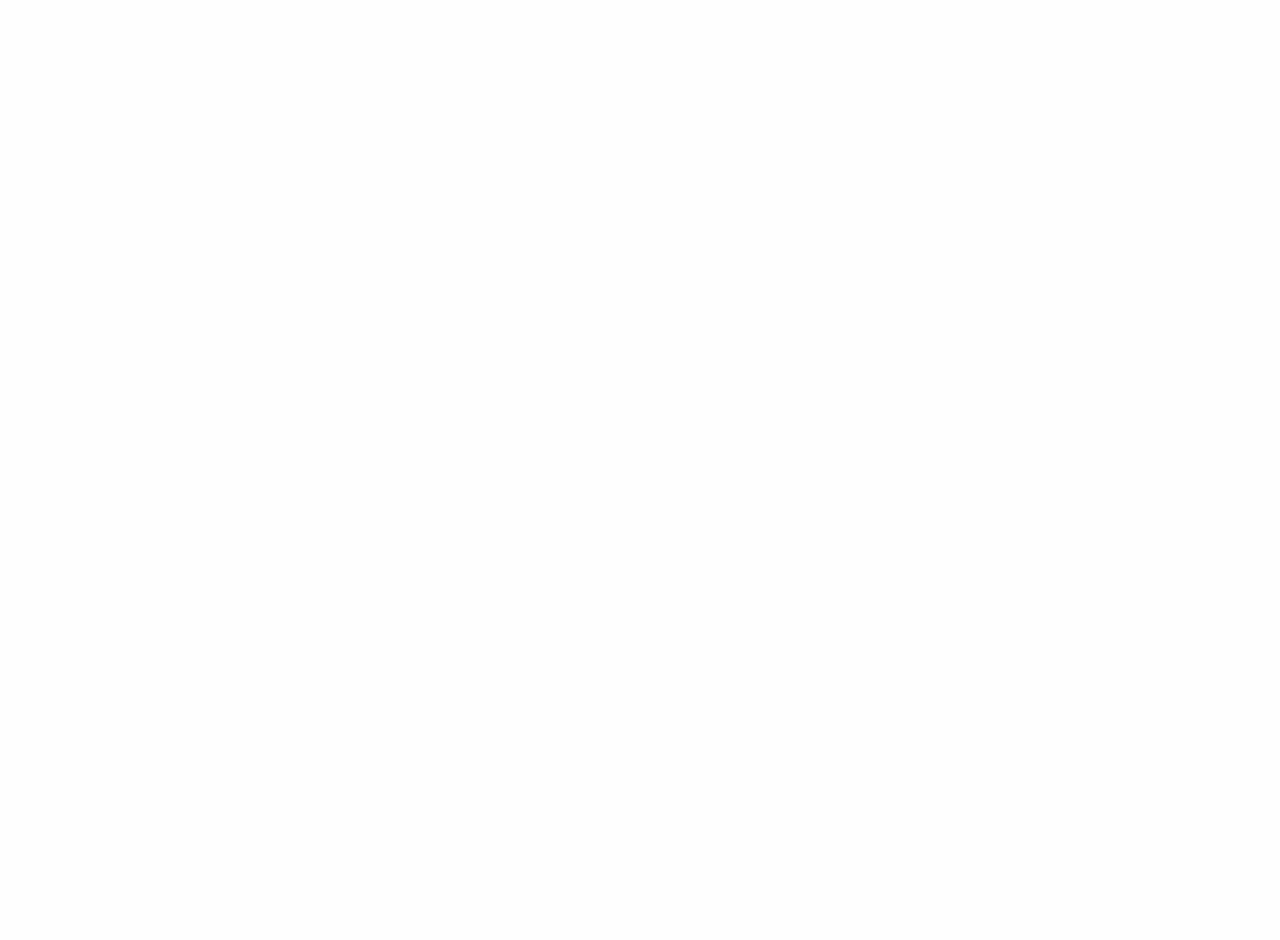
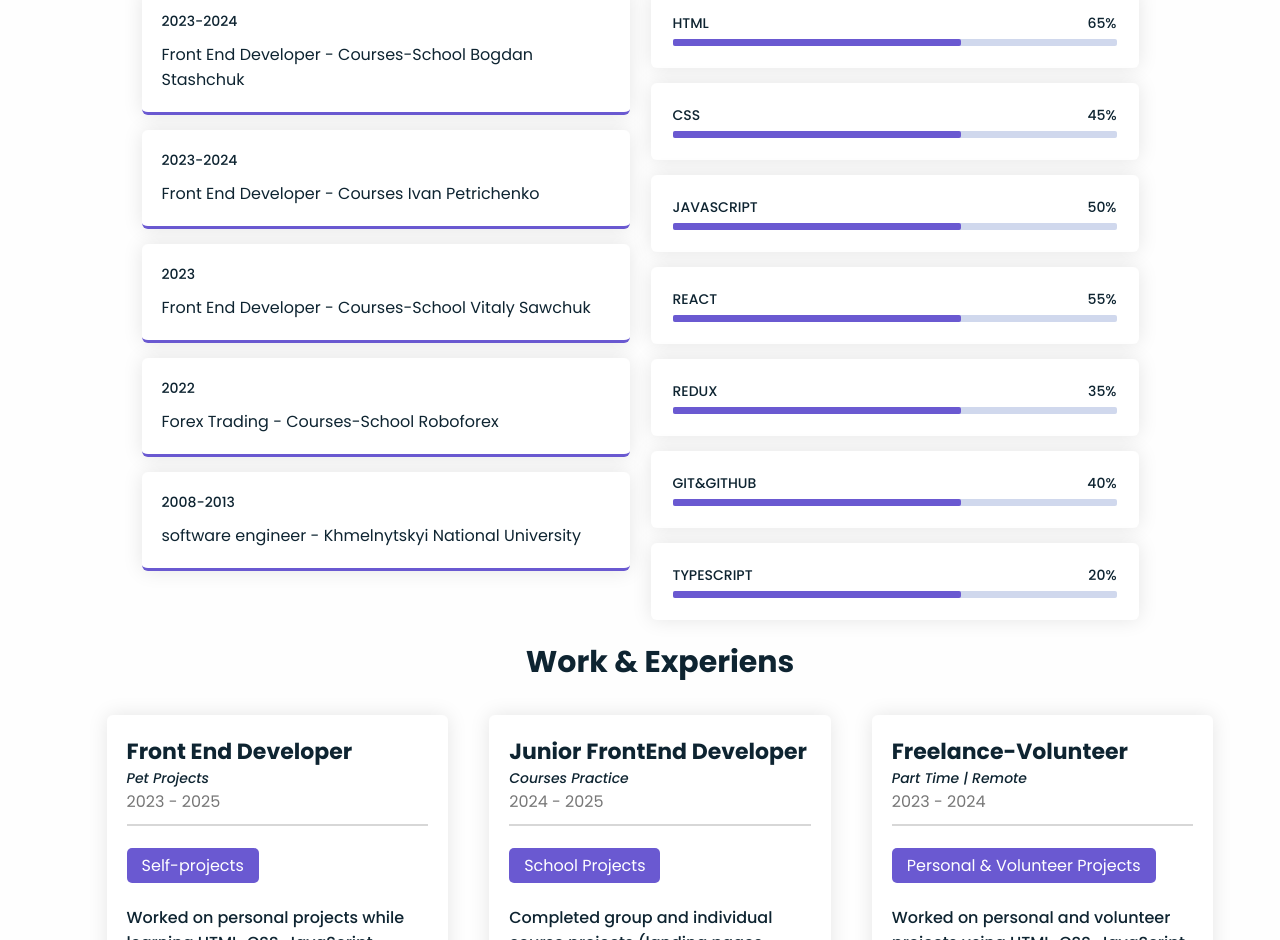
Before and after one commit to RomanFrontEndDeveloper/react-portfolio, a React (Vite) app: page / in a window 1280 px wide. Shown: the part 1860-2800 px from the top of the page. Before the commit the page ends 1428 px from the top, so only its background shows below. Built offline with nearby package versions, Linux system fonts and the light colour scheme.

Commit message:
create SkillsInfo(education&services&workexperience)

```diff
--- a/src/App.jsx
+++ b/src/App.jsx
@@ -6,7 +6,7 @@ import {
 	Clients,
 	Portfolio,
 	Services,
-	Skills,
+	SkillsInfo,
 	Contacts,
 } from './components/index';
 
@@ -17,6 +17,7 @@ function App() {
 			<main>
 				<Home />
 				<About />
+				<SkillsInfo />
 			</main>
 			<Footer />
 		</>
--- a/src/components/about/About.css
+++ b/src/components/about/About.css
@@ -1,3 +1,7 @@
+.about {
+	margin-bottom: 120px;
+}
+
 .about-wrapper {
 	display: flex;
 	align-items: center;
--- a/src/components/index.js
+++ b/src/components/index.js
@@ -6,6 +6,6 @@ export { default as Clients } from './clients/Clients';
 export { default as Contacts } from './contacts/Contacts';
 export { default as Portfolio } from './portfolio/Portfolio';
 export { default as Services } from './services/Services';
-export { default as Skills } from './skills/Skills';
 export { default as Nav } from './nav/Nav';
+export { default as SkillsInfo } from './skills/SkillsInfo';
 // export { default as SectionTitle } from './sectionTitle/SectionTitle';
--- /dev/null
+++ b/src/components/skills/Education.jsx
@@ -0,0 +1,22 @@
+import React from 'react';
+import { education } from '../../data/education';
+
+const Education = () => {
+	return (
+		<div className='education'>
+			<h4 className='label'>Edukation</h4>
+			<ul className='education-list'>
+				{education.map((item, index) => (
+					<li className='item' key={index}>
+						<span className='year_'>{item.year}</span>
+						<p>
+							{item.degree} - {item.institution}
+						</p>
+					</li>
+				))}
+			</ul>
+		</div>
+	);
+};
+
+export default Education;
--- a/src/components/skills/Skills.css
+++ b/src/components/skills/Skills.css
@@ -0,0 +1,225 @@
+.Scills .inner-content {
+	padding-bottom: 50px;
+}
+
+.skills-description {
+	max-width: 700px;
+	width: 100%;
+	margin: 50px auto;
+	margin-top: -10px;
+}
+.skills-description h3 {
+	font-size: 30px;
+	margin-bottom: 5px;
+	text-align: center;
+}
+.skills-description p {
+	font-size: var(--normal-font-size);
+	text-align: center;
+}
+
+.skills-info {
+	max-width: 100%;
+	display: flex;
+	justify-content: center;
+	flex-wrap: wrap;
+	gap: 21px;
+	margin-bottom: 20px;
+}
+
+.education {
+	min-width: 290px;
+	width: 40%;
+}
+
+.education .label {
+	color: #fff;
+	font-weight: 400;
+	padding: 5px 15px;
+	border-radius: 5px;
+	background: var(--second-color);
+	display: inline-block;
+	-webkit-border-radius: 5px;
+	-moz-border-radius: 5px;
+	-ms-border-radius: 5px;
+	-o-border-radius: 5px;
+}
+
+.education-list .item {
+	padding: 20px;
+	margin-top: 15px;
+	border-radius: 6px;
+	background: var(--card-bg-color);
+	box-shadow: var(--box-shadow);
+	border-bottom: 3px solid var(--second-color);
+	transition: 0.3s linear;
+	display: block;
+	-webkit-border-radius: 6px;
+	-moz-border-radius: 6px;
+	-ms-border-radius: 6px;
+	-o-border-radius: 6px;
+	-webkit-transition: 0.3s linear;
+	-moz-transition: 0.3s linear;
+	-ms-transition: 0.3s linear;
+	-o-transition: 0.3s linear;
+}
+
+.education-list .year_ {
+	margin-bottom: 10px;
+	font-size: var(--small-font-size);
+	color: var(--first-color);
+	font-weight: 500;
+	display: block;
+}
+
+.education-list .p {
+	color: var(--third-color);
+}
+
+.education .bar {
+	background: var(--card-bg-color);
+	box-shadow: var(--box-shadow);
+	margin-top: 15px;
+	padding: 22px;
+	border-radius: 6px;
+	transition: 0.3s linear;
+
+	-webkit-border-radius: 6px;
+	-moz-border-radius: 6px;
+	-ms-border-radius: 6px;
+	-o-border-radius: 6px;
+	-webkit-transition: 0.3s linear;
+	-moz-transition: 0.3s linear;
+	-ms-transition: 0.3s linear;
+	-o-transition: 0.3s linear;
+}
+
+.education .info {
+	display: flex;
+	justify-content: space-between;
+	align-items: center;
+	margin-bottom: 5px;
+	text-transform: uppercase;
+	font-size: var(--small-font-size);
+}
+
+.info span {
+	font-weight: 500;
+}
+
+.bar .line {
+	position: relative;
+	width: 100%;
+	height: 7px;
+	border-radius: 2px;
+	background: #d0d8ed;
+	-webkit-border-radius: 2px;
+	-moz-border-radius: 2px;
+	-ms-border-radius: 2px;
+	-o-border-radius: 2px;
+}
+
+.bar .line::before {
+	content: '';
+	position: absolute;
+	height: 100%;
+	top: 0;
+	left: 0;
+	background: var(--second-color);
+	border-radius: 2px;
+	-webkit-border-radius: 2px;
+	-moz-border-radius: 2px;
+	-ms-border-radius: 2px;
+	-o-border-radius: 2px;
+}
+
+.bar .html::before {
+	width: 65%;
+}
+.bar .css::before {
+	width: 45%;
+}
+.bar .javascript::before {
+	width: 50%;
+}
+.bar .react::before {
+	width: 55%;
+}
+.bar .redux::before {
+	width: 35%;
+}
+.bar .git::before {
+	width: 40%;
+}
+.bar .typescript::before {
+	width: 20%;
+}
+
+.work-exp {
+	width: 100%;
+	max-width: 100%;
+	margin: 0 20px 0 20px;
+}
+
+.work-exp .work-exp-title {
+	margin-bottom: 50px;
+	text-align: center;
+	margin-bottom: 30px;
+	font-size: 30px;
+}
+
+.work-exp .experiens-card {
+	min-width: 280px;
+	width: 28%;
+	margin-right: 10px;
+	margin-left: 10px;
+	border-radius: 6px;
+	background: var(--card-bg-color);
+	box-shadow: var(--box-shadow);
+	padding: 20px;
+	border-bottom: 3px solid var(--second-color);
+	-webkit-border-radius: 6px;
+	-moz-border-radius: 6px;
+	-ms-border-radius: 6px;
+	-o-border-radius: 6px;
+}
+
+.uper h3 {
+	font-size: 22px;
+	font-weight: 700;
+}
+
+.uper h5 {
+	font-style: italic;
+	font-weight: 500;
+	font-size: var(--small-font-size);
+}
+
+.uper span {
+	color: var(--third-color);
+}
+
+.experiens-card .hr {
+	width: 100%;
+	height: 2px;
+	margin: 10px 0 22px;
+	background: var(--liner-color);
+}
+
+.experiens-card p {
+	font-size: 16px;
+	margin-top: 22px;
+	font-weight: 500;
+}
+
+.experiens-card:hover,
+.education-list .item:hover,
+.bar:hover {
+	transform: scale(1.03);
+	cursor: pointer;
+	-webkit-transform: scale(1.03);
+	transition: 0.3s linear;
+	-moz-transform: scale(1.03);
+	-ms-transform: scale(1.03);
+	-o-transform: scale(1.03);
+}
--- a/src/components/skills/Skills.jsx
+++ b/src/components/skills/Skills.jsx
@@ -1,7 +1,19 @@
-import React from 'react';
+import { services } from '../../data/services';
 
-const Skills = () => {
-	return <div></div>;
-};
-
+const Skills = () => (
+	<div className='education'>
+		<h4 className='label'>Skills</h4>
+		<ul className='bars'>
+			{services.map((item, index) => (
+				<li className='bar' key={index}>
+					<div className='info'>
+						<span>{item.skill}</span>
+						<span>{item.level}</span>
+					</div>
+					<div className='line html'></div>
+				</li>
+			))}
+		</ul>
+	</div>
+);
 export default Skills;
--- /dev/null
+++ b/src/components/skills/SkillsInfo.jsx
@@ -0,0 +1,32 @@
+import SectionTitle from '../sectionTitle/sectionTitle';
+import Education from './Education';
+import Skills from './Skills';
+import './Skills.css';
+import WorkExperience from './WorkExperience';
+
+const SkillsInfo = () => {
+	return (
+		<section className='skills section' id='skills'>
+			<div className='container flex-center'>
+				<SectionTitle title='Skills' subtitle='Skills' />
+				<div className='inner-content'>
+					<div className='skills-description'>
+						<h3>Edukation & Skills</h3>
+						<p>
+							For more than 2 years our I have been accomplishing
+							enough with modern Web Development, new generation
+							web and app programming language.
+						</p>
+					</div>
+					<div className='skills-info education-all'>
+						<Education />
+						<Skills />
+					</div>
+					<WorkExperience />
+				</div>
+			</div>
+		</section>
+	);
+};
+
+export default SkillsInfo;
--- /dev/null
+++ b/src/components/skills/WorkExperience.jsx
@@ -0,0 +1,25 @@
+import { workexperience } from '../../data/workexperience';
+
+const WorkExperience = () => {
+	return (
+		<div className='education work-exp'>
+			<h3 className='work-exp-title'>Work & Experiens</h3>
+			<div className='skills-info'>
+				{workexperience.map((item, index) => (
+					<div className='experiens-card' key={index}>
+						<div className='uper'>
+							<h3>{item.title}</h3>
+							<h5>{item.employmentType}</h5>
+							<span>{item.period}</span>
+						</div>
+						<div className='hr'></div>
+						<h4 className='label'>{item.company}</h4>
+						<p>{item.description}</p>
+					</div>
+				))}
+			</div>
+		</div>
+	);
+};
+
+export default WorkExperience;
--- /dev/null
+++ b/src/data/education.js
@@ -0,0 +1,31 @@
+export const education = [
+	{
+		year: '2023-2024',
+		degree: 'Front End Developer',
+		institution: 'Courses-School Bogdan Stashchuk',
+	},
+
+	{
+		year: '2023-2024',
+		degree: 'Front End Developer',
+		institution: 'Courses Ivan Petrichenko',
+	},
+
+	{
+		year: '2023',
+		degree: 'Front End Developer',
+		institution: 'Courses-School Vitaly Sawchuk',
+	},
+
+	{
+		year: '2022',
+		degree: 'Forex Trading',
+		institution: 'Courses-School Roboforex',
+	},
+
+	{
+		year: '2008-2013',
+		degree: 'software engineer',
+		institution: 'Khmelnytskyi National University',
+	},
+];
--- /dev/null
+++ b/src/data/services.js
@@ -0,0 +1,9 @@
+export const services = [
+	{ skill: 'HTML', level: '65%' },
+	{ skill: 'CSS', level: '45%' },
+	{ skill: 'JavaScript', level: '50%' },
+	{ skill: 'React', level: '55%' },
+	{ skill: 'Redux', level: '35%' },
+	{ skill: 'Git&GitHUB', level: '40%' },
+	{ skill: 'Typescript', level: '20%' },
+];
--- /dev/null
+++ b/src/data/workexperience.js
@@ -0,0 +1,26 @@
+export const workexperience = [
+	{
+		title: 'Front End Developer',
+		employmentType: 'Pet Projects',
+		period: '2023 - 2025',
+		company: 'Self-projects',
+		description: `Worked on personal projects while learning HTML, CSS, JavaScript, React.
+                  Built responsive websites, practiced GitHub version control and project deployment.`,
+	},
+	{
+		title: 'Junior FrontEnd Developer',
+		employmentType: 'Courses Practice',
+		period: '2024 - 2025',
+		company: 'School Projects',
+		description: `Completed group and individual course projects (landing pages, small SPA apps).
+                  Applied modern technologies: HTML, CSS, JavaScript, React, GitHub.`,
+	},
+	{
+		title: 'Freelance-Volunteer',
+		employmentType: 'Part Time | Remote',
+		period: '2023 - 2024',
+		company: 'Personal & Volunteer Projects',
+		description: `Worked on personal and volunteer projects using HTML, CSS, JavaScript, React.
+                  Built responsive websites and practiced GitHub version control and deployment.`,
+	},
+];
```
